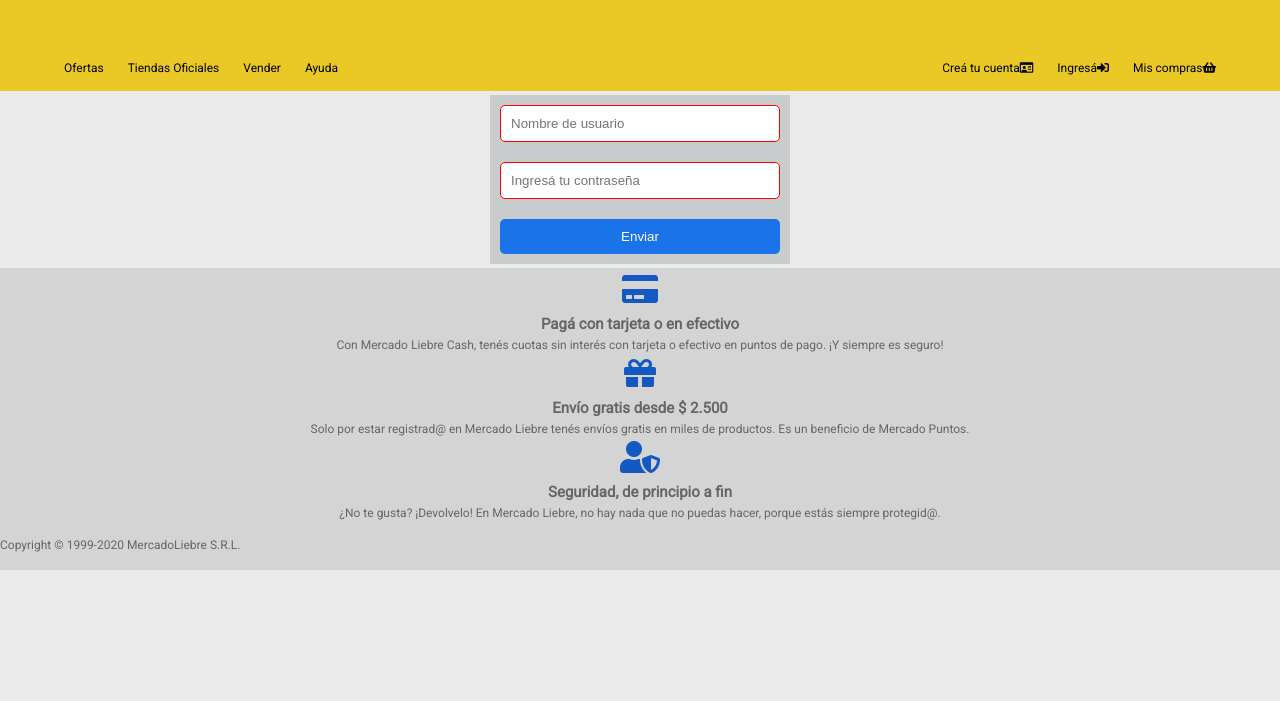
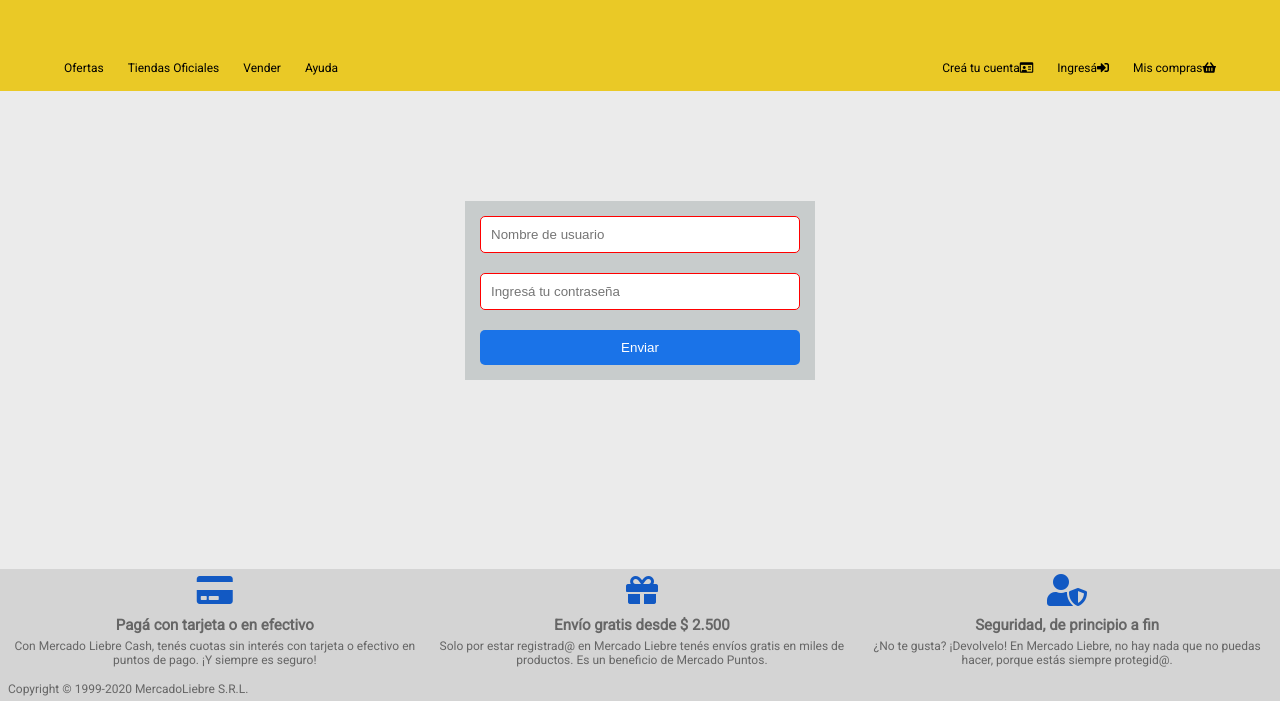
Before and after one commit to MLauzan/mercadoLiebre, a website: page views/login.html in a window 1280 px wide. Shown: the part 172-873 px from the top of the page. Before the commit the page ends 800 px from the top, so only its background shows below. Drawn offline with Linux system fonts and the light colour scheme.

Commit message:
cambios css y html

```diff
--- a/public/css/styles.css
+++ b/public/css/styles.css
@@ -259,8 +259,7 @@
 
 .login {
   top: 50%;
-  margin-top: 4px;
-  margin-bottom: 4px;
+  margin-top: 50%;
   position: relative;
   width: 300px;
   padding: 10px;
@@ -268,6 +267,7 @@
   background-size: cover;
   text-align: center;
   justify-content: center;
+  margin-bottom: 50%;
 }
 
 .login input {
@@ -330,6 +330,7 @@
   display: flex;
   margin-top: 10px;
   margin-left: 3px;
+
 }
 
 @media (min-width: 361px) {
@@ -387,7 +388,24 @@
 }
 
 
-@media (min-width: 769px) {
+@media (min-width: 768px) {
+
+  .login {
+    top: 50%;
+    margin-top: 100px;
+    position: relative;
+    width: 350px;
+    padding: 15px;
+    background: #717D7E49;
+    background-size: cover;
+    text-align: center;
+    justify-content: center;
+    margin-bottom: 100px;
+  }
+
+  footer {
+    margin-top: 114px;
+  }
 
   main section .products article {
     width: 24%;
@@ -433,6 +451,24 @@
 }
 
 @media (min-width:1200px) {
+
+  .login {
+    top: 50%;
+    margin-top: 110px;
+    position: relative;
+    width: 350px;
+    padding: 15px;
+    background: #717D7E49;
+    background-size: cover;
+    text-align: center;
+    justify-content: center;
+    margin-bottom: 100px;
+  }
+
+  footer {
+    margin-top: 189px;
+  }
+
 
  .copy-header {
     align-items: center;
--- a/views/login.html
+++ b/views/login.html
@@ -50,25 +50,34 @@
             </form>
         </main>
         <footer>
+            <section class="footer-texts">
+                <div class="pay">
                     <div class="credit-card">
                         <i class="fas fa-credit-card"></i>
                     </div>
                     <h3>Pagá con tarjeta o en efectivo</h3>
-            <p>Con Mercado Liebre Cash, tenés cuotas sin interés con tarjeta o efectivo en puntos de pago. ¡Y siempre es
+                    <p>Con Mercado Liebre Cash, tenés cuotas sin interés con tarjeta o efectivo en puntos de pago. ¡Y
+                        siempre es
                         seguro!</p>
+                </div>
+                <div class="send">
                     <div class="gift">
                         <i class="fas fa-gift"></i>
                     </div>
                     <h3>Envío gratis desde $ 2.500</h3>
                     <p>Solo por estar registrad@ en Mercado Liebre tenés envíos gratis en miles de
                         productos. Es un beneficio de Mercado Puntos.</p>
+                </div>
+                <div class="security">
                     <div class="shield">
                         <i class="fas fa-user-shield"></i>
                     </div>
                     <h3>Seguridad, de principio a fin</h3>
                     <p>¿No te gusta? ¡Devolvelo! En Mercado Liebre, no hay nada que no puedas hacer,
                         porque estás siempre protegid@.</p>
-            <p class="copy">Copyright © 1999-2020 MercadoLiebre S.R.L.</p>
+                </div>
+            </section>
+            <p class="copy-footer">Copyright © 1999-2020 MercadoLiebre S.R.L.</p>
         </footer>
     </body>
 
```
Also changed, not shown: views/register.html (+11 -2 lines). Lines whose indentation alone changed are shown as unchanged.
